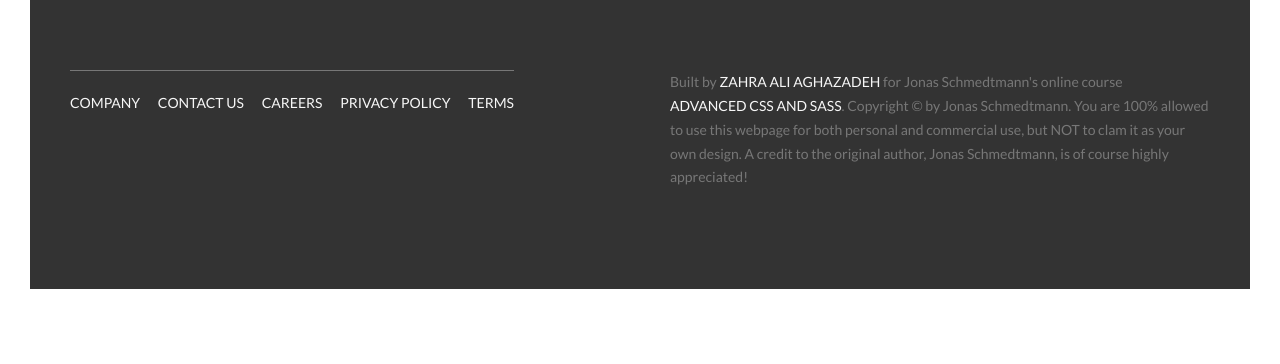
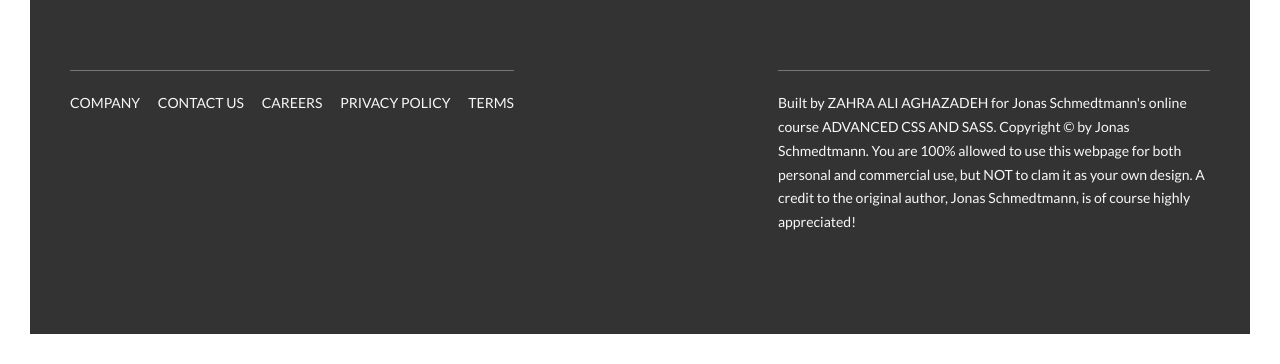
Before and after one commit to zahraaliaghazadeh/Natours, a website: page index.html in a window 1280 px wide. Shown: the part 5970-6334 px from the top of the page. Before the commit the page ends 6289 px from the top, so only its background shows below. Drawn offline with Linux system fonts and the light colour scheme.

Commit message:
footer finished

```diff
--- a/sass/layout/_footer.scss
+++ b/sass/layout/_footer.scss
@@ -2,6 +2,8 @@
     background-color: $color-grey-dark-3;
     padding: 10rem 0;
     font-size: 1.4rem;
+    color: $color-grey-light-1;
+
 
     &__logo-box{
         text-align: center;
@@ -52,4 +54,12 @@
         }
 
     }
+
+    &__copyright{
+        // color: $color-grey-light;
+        border-top: 1px solid $color-grey-dark;
+        padding-top: 2rem;
+        width: 80%;
+        float: right;
+    }
 }
```
Also changed, not shown: css/style.css.
